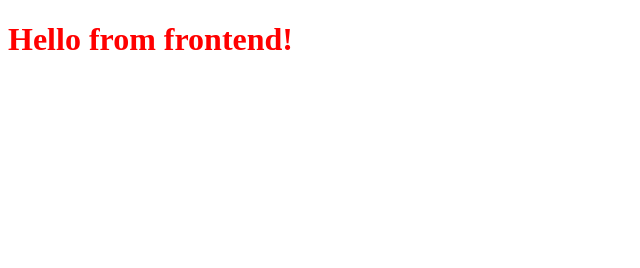
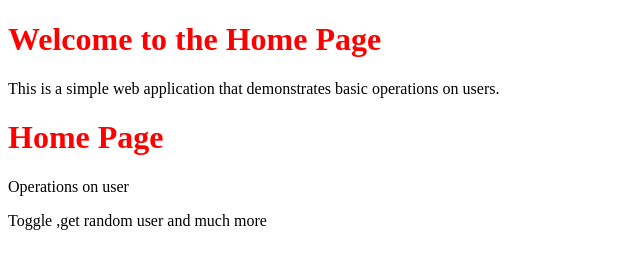
Before and after one commit to Nikshitha-02/autosuggest, a website: page frontend/index.html in a window 1280 px wide. Shown: the whole page, without its empty margins (0-640 px from the left). Drawn offline with Linux system fonts and the light colour scheme.

Commit message:
home changes

```diff
--- a/frontend/index.html
+++ b/frontend/index.html
@@ -7,7 +7,12 @@
     <link rel="stylesheet" href="index.css">
 </head>
 <body>
-    <h1> Hello from frontend!</h1>
+    <div id="home"></div>
+        <h1>Welcome to the Home Page</h1>
+        <p>This is a simple web application that demonstrates basic operations on users.</p>
+    <h1> Home Page</h1>
+    <p>Operations on user </p>
+    <p>Toggle ,get random user and much more</p>
     <script src="index.js"></script>
 </body>
 </html>
```
